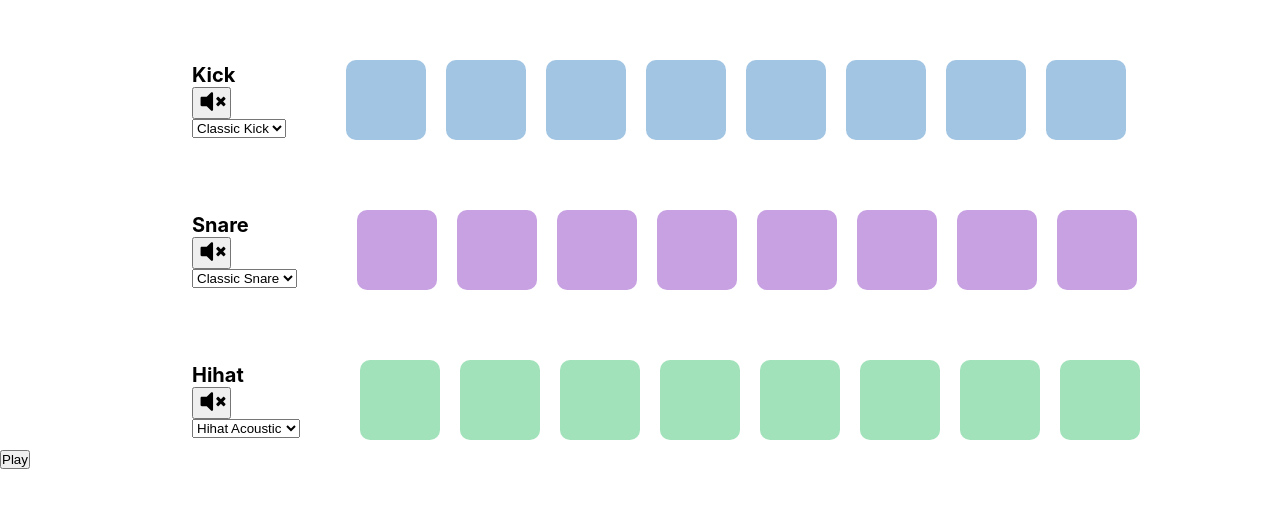
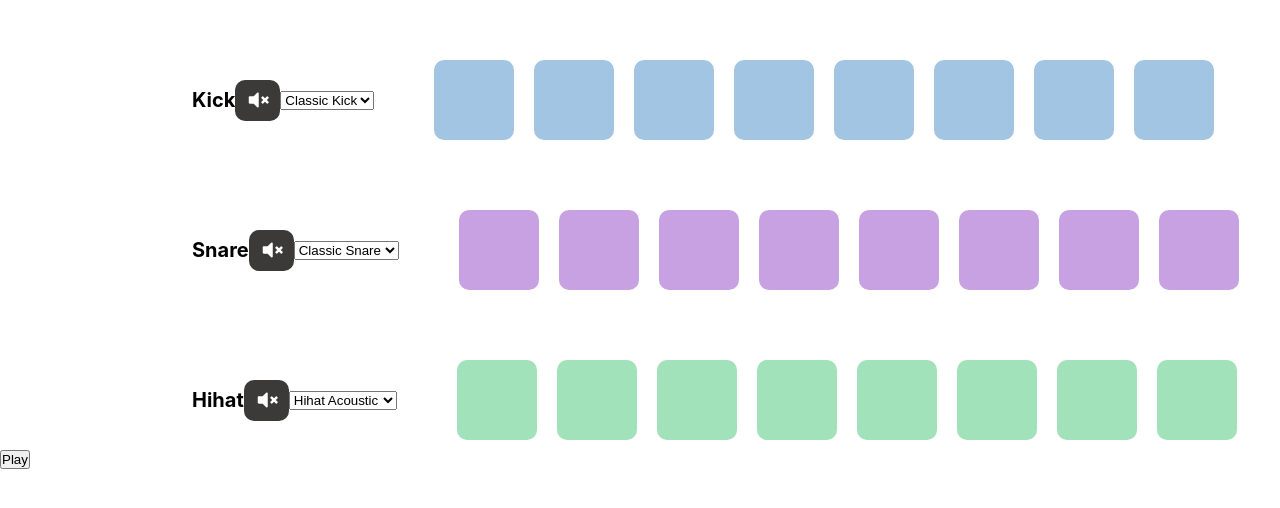
Before and after one commit to SereicikasTomas/beat-maker, a website built with Parcel: page src/index.html in a window 1280 px wide. Shown: the part 150-658 px from the top of the page. Built offline with nearby package versions, Linux system fonts and the light colour scheme.

Commit message:
style controls

```diff
--- a/src/main.scss
+++ b/src/main.scss
@@ -48,9 +48,7 @@ body {
     Ubuntu, Cantarell, 'Open Sans', 'Helvetica Neue', sans-serif;
 }
 
-svg {
-  width: 3.5rem;
-  height: 2.5rem;
+.svg {
   pointer-events: none;
 }
 
@@ -69,6 +67,26 @@ svg {
 
     &:not(:first-child) {
       margin-top: 5rem;
+    }
+
+    .controls {
+      display: flex;
+      align-items: center;
+
+      .mute {
+        padding: 1rem 1rem .8rem 1rem;
+        border: none;
+        cursor: pointer;
+        background-color: rgb(59, 58, 56);
+        outline: none;
+        border-radius: 1rem;
+
+        .svg {
+          height: 2rem;
+          width: 2.5rem;
+          fill: white;
+        }
+      }
     }
 
     .pads {
```
